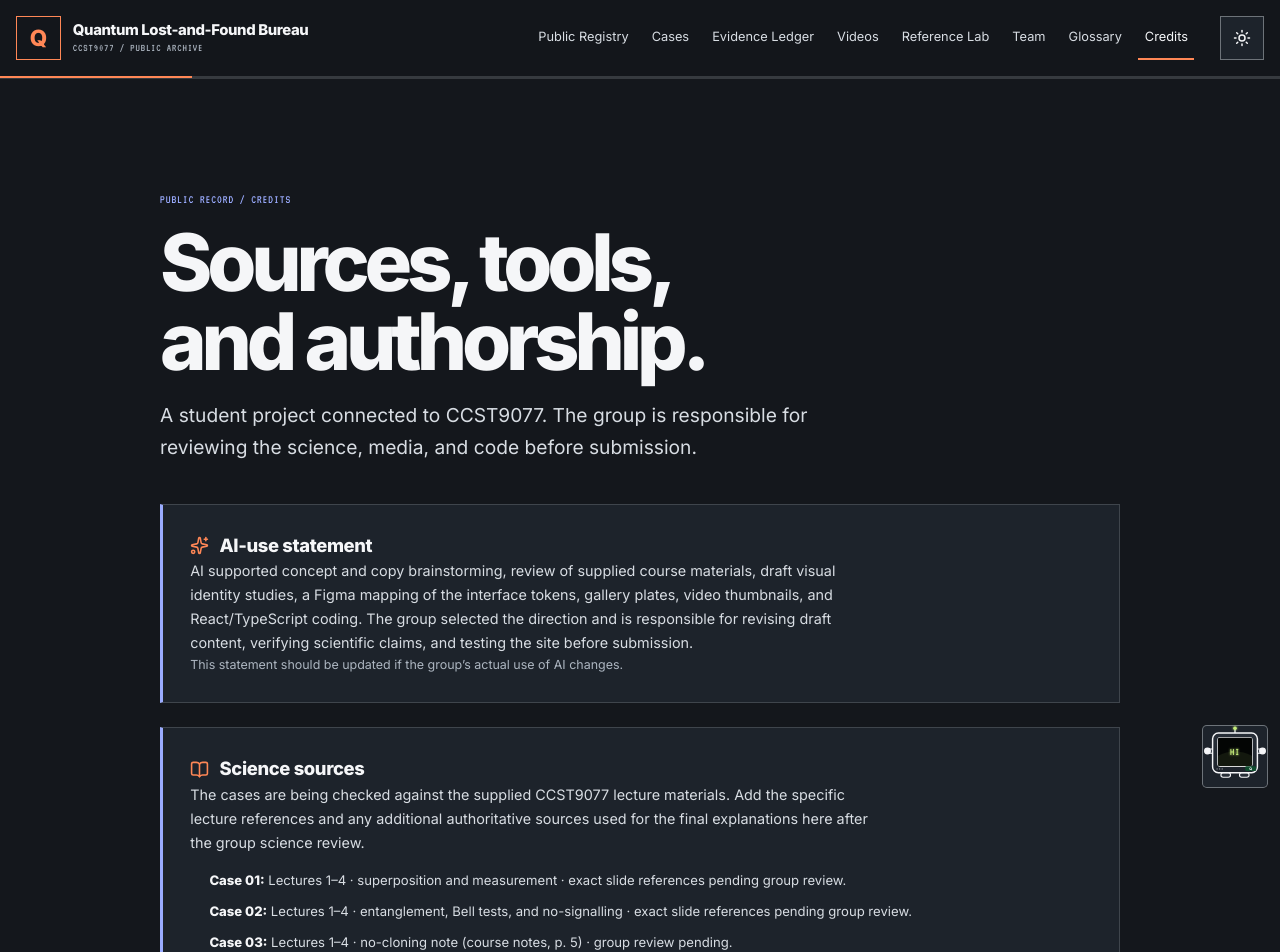
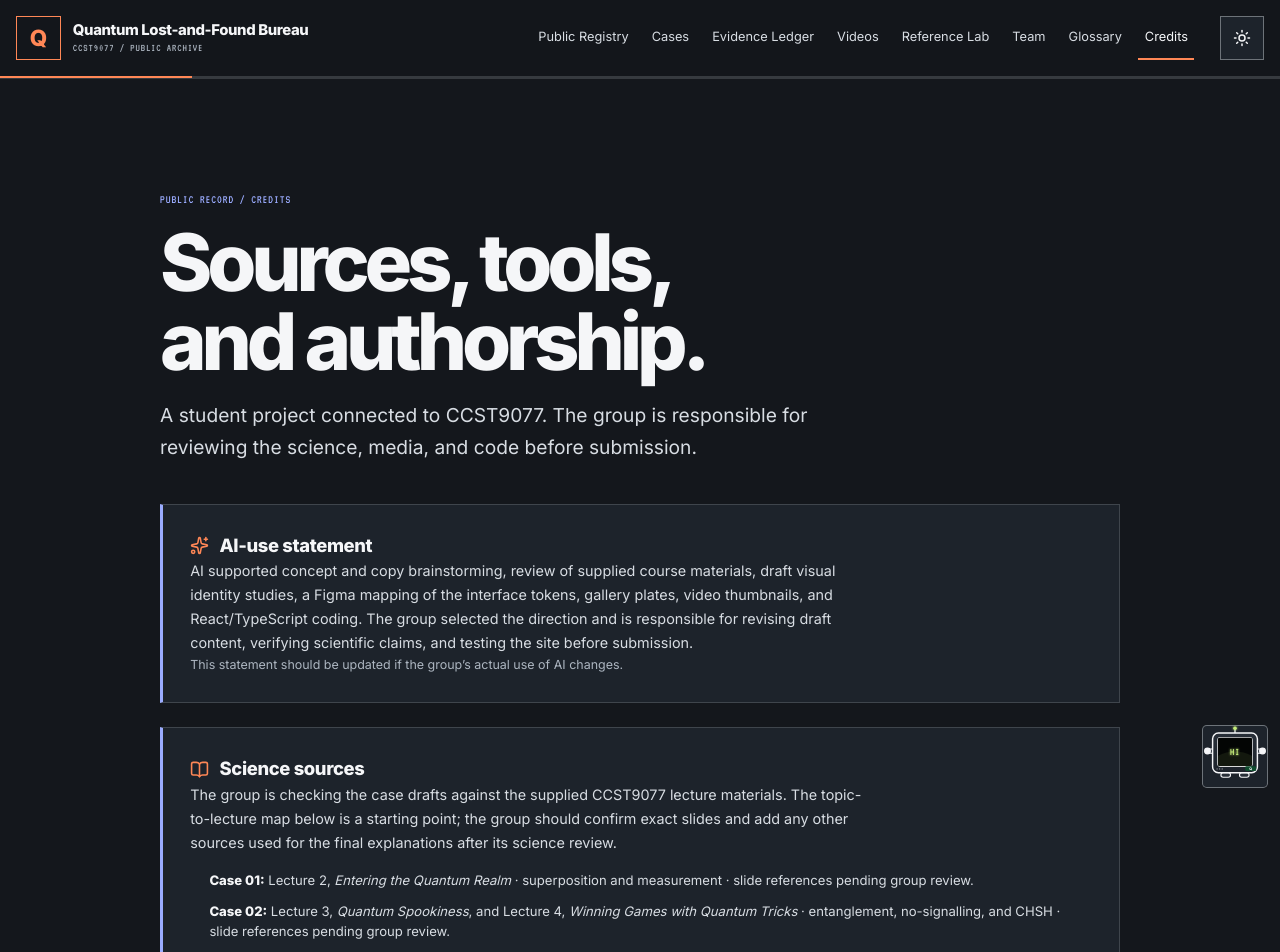
Before and after one commit to Riyaan-UNI/CCST9077-26-27-SemOne, a React (Vite) app: page /credits in a window 1280 px wide. Shown: the top 952 px of the page. Built offline with nearby package versions, Linux system fonts and the light colour scheme.

Commit message:
docs: map case drafts to lecture sources

```diff
--- a/src/content/cases.ts
+++ b/src/content/cases.ts
@@ -33,7 +33,7 @@ export const bureauCases: BureauCase[] = [
     testLabel: 'Measure 24 prepared trials',
     finding: 'Each trial produces one definite result. Repeated measurements reveal the outcome statistics for the prepared state.',
     boundary: 'This simplified test demonstrates outcome probabilities. A qubit is not a tiny classical coin, and measurement is a physical interaction—not a conscious observer looking.',
-    lectureSource: 'CCST9077 Lectures 1–4 · group review pending',
+    lectureSource: 'CCST9077 Lecture 2: Entering the Quantum Realm · group review pending',
     videoIds: ['the-magic-box'],
   },
   {
@@ -48,7 +48,7 @@ export const bureauCases: BureauCase[] = [
     testLabel: 'Run a CHSH comparison',
     finding: 'The CHSH test compares correlations across measurement settings. Its results do not provide a way to choose and transmit a message faster than light.',
     boundary: 'The demo is a simplified local simulation of a Bell-test game. Do not interpret the visual link as a signal traveling between particles.',
-    lectureSource: 'CCST9077 Lectures 1–4 · group review pending',
+    lectureSource: 'CCST9077 Lecture 3: Quantum Spookiness; Lecture 4: Winning Games with Quantum Tricks · group review pending',
     videoIds: ['spooky-twins-no-messages', 'the-game-show-that-broke-reality'],
   },
   {
@@ -63,7 +63,7 @@ export const bureauCases: BureauCase[] = [
     testLabel: 'Compare known preparation with an unknown input',
     finding: 'A state known to the preparer can be prepared again. The no-cloning theorem rules out a universal operation that perfectly copies every arbitrary unknown quantum state.',
     boundary: 'This does not say that quantum information can never be reproduced in any circumstance. It concerns perfect copying of arbitrary unknown states.',
-    lectureSource: 'CCST9077 Lectures 1–4 · no-cloning note, p. 5 · group review pending',
+    lectureSource: 'CCST9077 Lecture 2: Entering the Quantum Realm · group review pending',
     videoIds: ['cant-copy-cant-hack'],
   },
 ];
--- a/src/pages/Credits.tsx
+++ b/src/pages/Credits.tsx
@@ -39,14 +39,14 @@ export default function Credits() {
         <section className="credit-record mt-6" aria-labelledby="sources-title">
           <h2 id="sources-title"><BookOpen size={19} aria-hidden="true" /> Science sources</h2>
           <p>
-            The cases are being checked against the supplied CCST9077 lecture materials. Add the
-            specific lecture references and any additional authoritative sources used for the final
-            explanations here after the group science review.
+            The group is checking the case drafts against the supplied CCST9077 lecture materials.
+            The topic-to-lecture map below is a starting point; the group should confirm exact slides
+            and add any other sources used for the final explanations after its science review.
           </p>
           <ul className="credit-source-list">
-            <li><strong>Case 01:</strong> Lectures 1–4 · superposition and measurement · exact slide references pending group review.</li>
-            <li><strong>Case 02:</strong> Lectures 1–4 · entanglement, Bell tests, and no-signalling · exact slide references pending group review.</li>
-            <li><strong>Case 03:</strong> Lectures 1–4 · no-cloning note (course notes, p. 5) · group review pending.</li>
+            <li><strong>Case 01:</strong> Lecture 2, <em>Entering the Quantum Realm</em> · superposition and measurement · slide references pending group review.</li>
+            <li><strong>Case 02:</strong> Lecture 3, <em>Quantum Spookiness</em>, and Lecture 4, <em>Winning Games with Quantum Tricks</em> · entanglement, no-signalling, and CHSH · slide references pending group review.</li>
+            <li><strong>Case 03:</strong> Lecture 2, <em>Entering the Quantum Realm</em> · no-cloning theorem · slide references pending group review.</li>
           </ul>
         </section>
 
```
Also changed, not shown: 3 other files (tests, documents, lock files or other folders).
